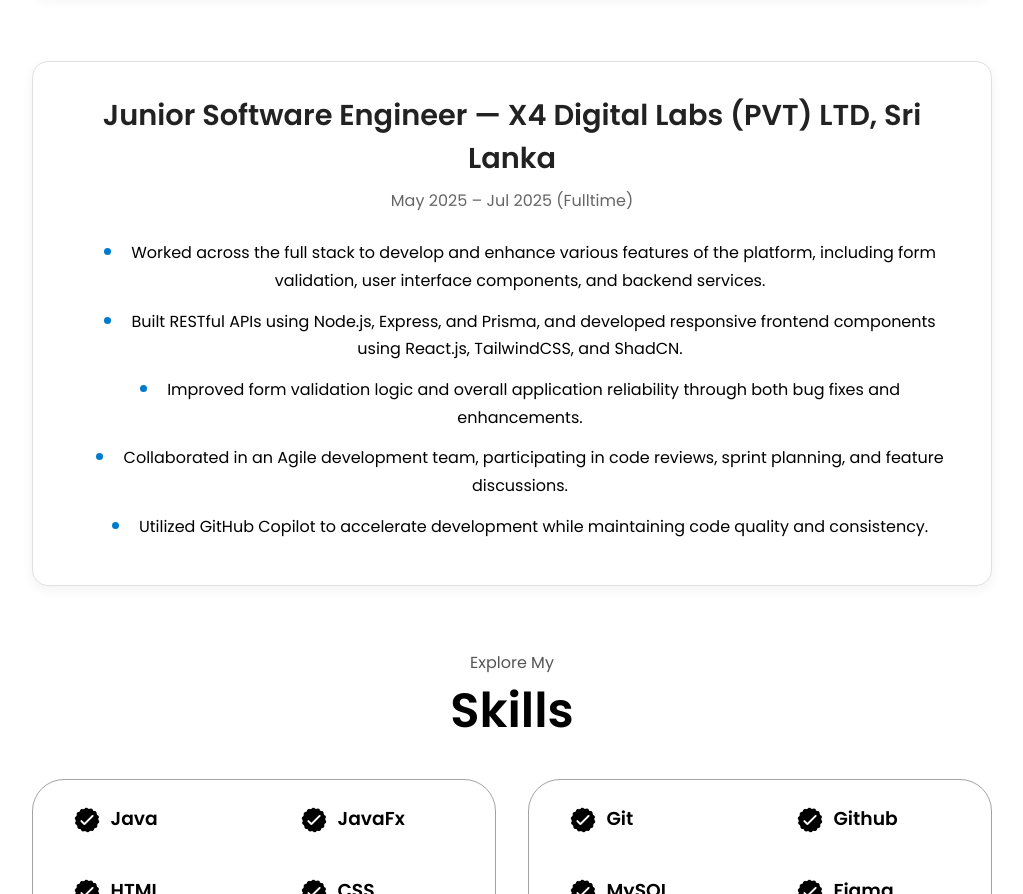
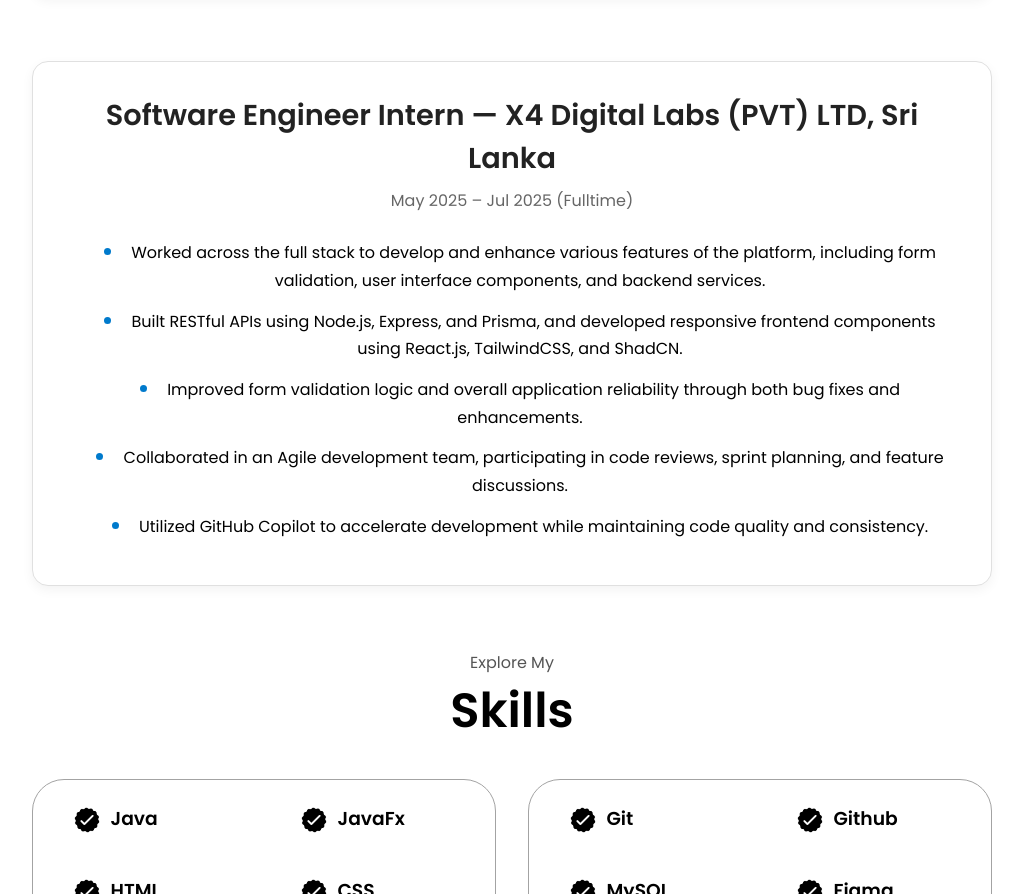
Before and after one commit to muneef-dev/portfolio, a plain HTML site: page index.html in a window 1280 px wide. Shown: the part 2327-3221 px from the top of the page, without its empty margins (128-1151 px from the left). Drawn offline with Linux system fonts and the light colour scheme.

Commit message:
Update index.html

```diff
--- a/index.html
+++ b/index.html
@@ -138,7 +138,7 @@
               </ul>
             </div>
               <div class="details-container">
-                <h3>Junior Software Engineer <span>&mdash; X4 Digital Labs (PVT) LTD, Sri Lanka</span></h3>
+                <h3>Software Engineer Intern <span>&mdash; X4 Digital Labs (PVT) LTD, Sri Lanka</span></h3>
                 <p class="section__text__p2">May 2025 &ndash; Jul 2025 (Fulltime)</p>
                 <ul>
                   <li>Worked across the full stack to develop and enhance various features of the platform, including form validation, user interface components, and backend services.</li>
```
